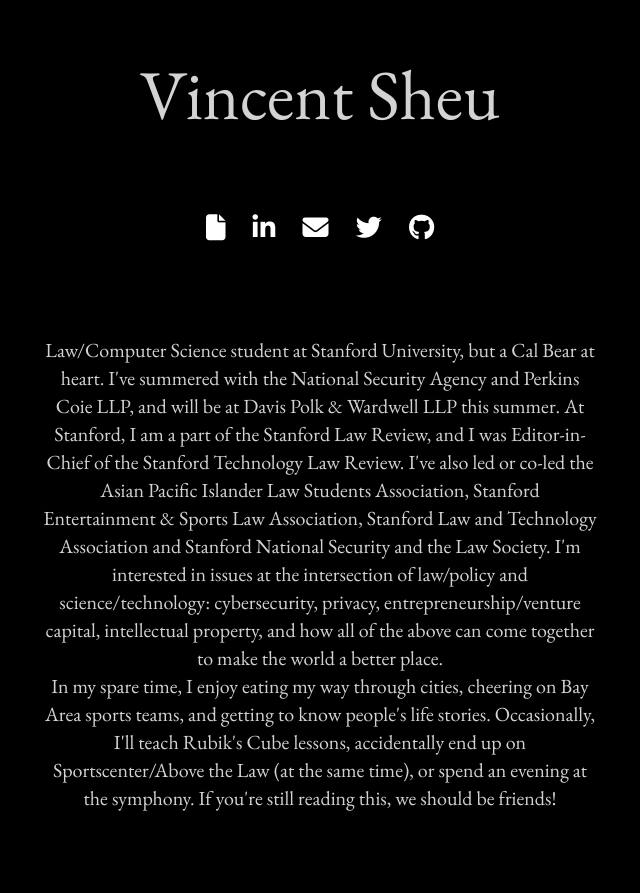
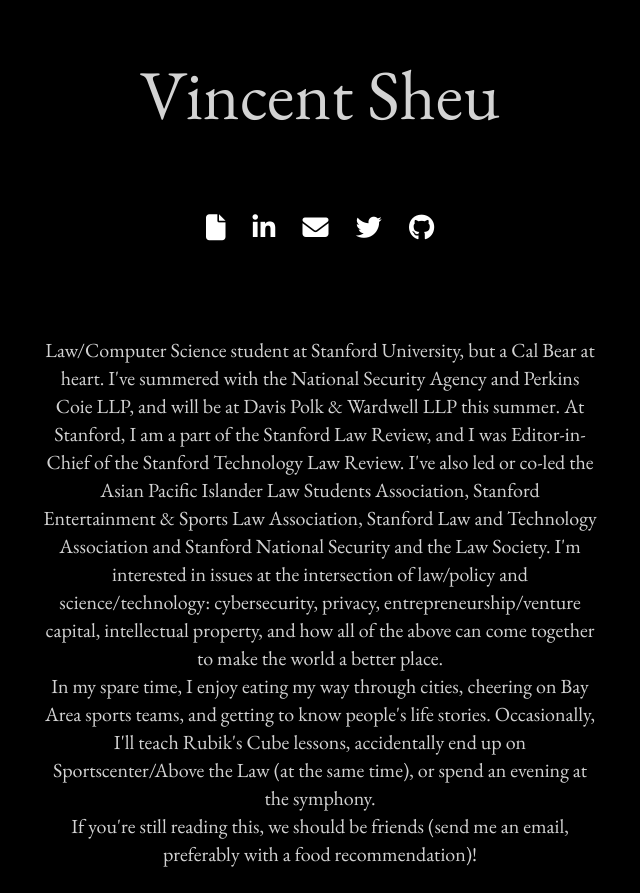
Before and after one commit to sheuvincent/sheuvincent.github.io, a Jekyll site: the page built from index.html, in a window 1280 px wide, cut to the strip 199-1092 px from the top of the page. Shown: the whole strip, without its empty margins (320-960 px from the left). Built offline with Jekyll 4.4.1, drawn with Linux system fonts in a browser that asks for light colours; nearby versions of some CDN libraries; library files that are not in the unit come from our copies; before the commit the page ends 1036 px from its top, so only the background shows below that.

Commit message:
Update index.html

```diff
--- a/index.html
+++ b/index.html
@@ -28,7 +28,9 @@
     <p>
       Law/Computer Science student at Stanford University, but a Cal Bear at heart. I've summered with the National Security Agency and Perkins Coie LLP, and will be at Davis Polk & Wardwell LLP this summer. At Stanford, I am a part of the Stanford Law Review, and I was Editor-in-Chief of the Stanford Technology Law Review. I've also led or co-led the Asian Pacific Islander Law Students Association, Stanford Entertainment & Sports Law Association, Stanford Law and Technology Association and Stanford National Security and the Law Society. I'm interested in issues at the intersection of law/policy and science/technology: cybersecurity, privacy, entrepreneurship/venture capital, intellectual property, and how all of the above can come together to make the world a better place.
       <br>
-	    In my spare time, I enjoy eating my way through cities, cheering on Bay Area sports teams, and getting to know people's life stories. Occasionally, I'll teach Rubik's Cube lessons, accidentally end up on Sportscenter/Above the Law (at the same time), or spend an evening at the symphony. If you're still reading this, we should be friends!
+	    In my spare time, I enjoy eating my way through cities, cheering on Bay Area sports teams, and getting to know people's life stories. Occasionally, I'll teach Rubik's Cube lessons, accidentally end up on Sportscenter/Above the Law (at the same time), or spend an evening at the symphony.
+      <br>
+	    If you're still reading this, we should be friends (send me an email, preferably with a food recommendation)!
     </p>
   </div>
 </div>
```
